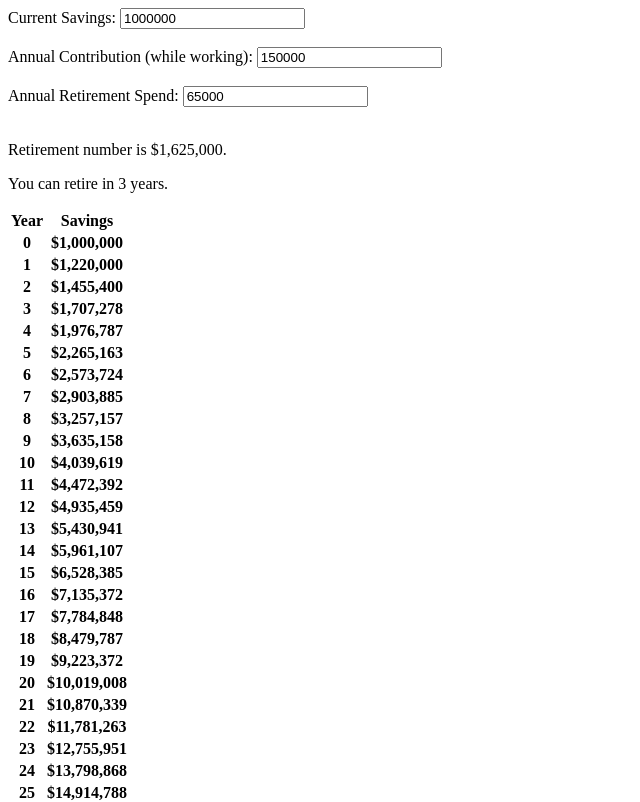
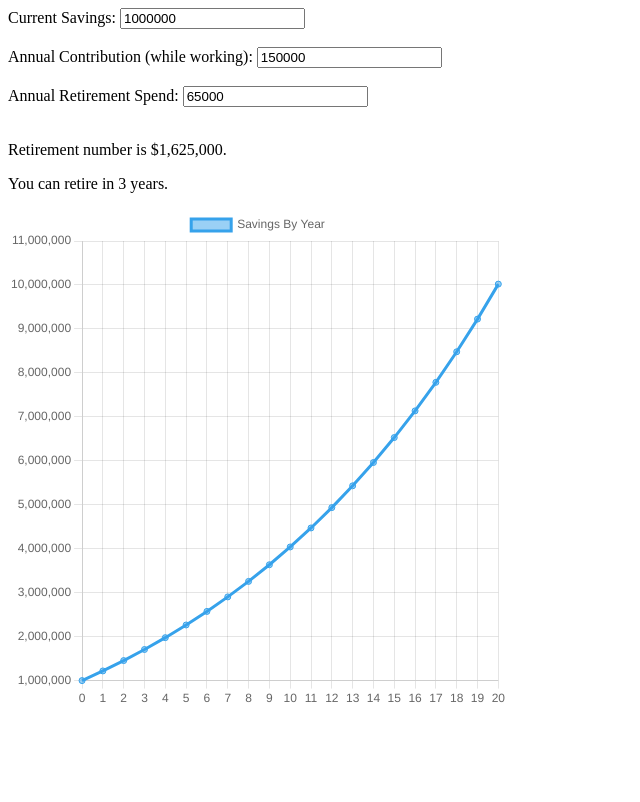
Before and after one commit to abebinder/retirement-planner, a SvelteKit app: page / in a window 1280 px wide. Shown: the top 802 px of the page, without its empty margins (0-640 px from the left). Built offline with nearby package versions, Linux system fonts and the light colour scheme.

Commit message:
Remove table.

```diff
--- a/src/routes/+page.svelte
+++ b/src/routes/+page.svelte
@@ -15,6 +15,9 @@
 		}
 		savingsByYearChart = new Chart(chartCanvas, {
 			type: 'line',
+			options: {
+				responsive: true
+			},
 			data: {
 				labels: generateRange(simulationResult.savingsByYear.length),
 				datasets: [
@@ -52,7 +55,7 @@
 		let savingsByYear: number[] = [];
 		let savings = initialSavings;
 		let yearsUntilRetirement: number = 0;
-		for (let i = 0; i < 50; i++) {
+		for (let i = 0; i < 21; i++) {
 			savingsByYear.push(savings);
 			if (savings < retirementNumber) {
 				yearsUntilRetirement++;
@@ -82,22 +85,7 @@
 
 <p>You can retire in {simulationResult.yearsUntilRetirement} years.</p>
 
-<table>
-	<tbody>
-		<tr>
-			<th>Year</th>
-			<th>Savings</th>
-		</tr>
-		{#each simulationResult.savingsByYear as savings, year}
-			<tr>
-				<th> {year} </th>
-				<th> {formatter.format(savings)}</th>
-			</tr>
-		{/each}
-	</tbody>
-</table>
-
-<div><canvas bind:this={chartCanvas} height="400" width="400"></canvas></div>
+<div class="chart-container"><canvas bind:this={chartCanvas} height="500," width="500"></canvas></div>
 
 <style>
 	/* Chrome, Safari, Edge, Opera */
@@ -107,6 +95,11 @@
 		margin: 0;
 	}
 
+	.chart-container {
+		width: 500px;
+		height: 500px;
+	}
+
 	/* Firefox */
 	input[type='number'] {
 		-moz-appearance: textfield;
```
